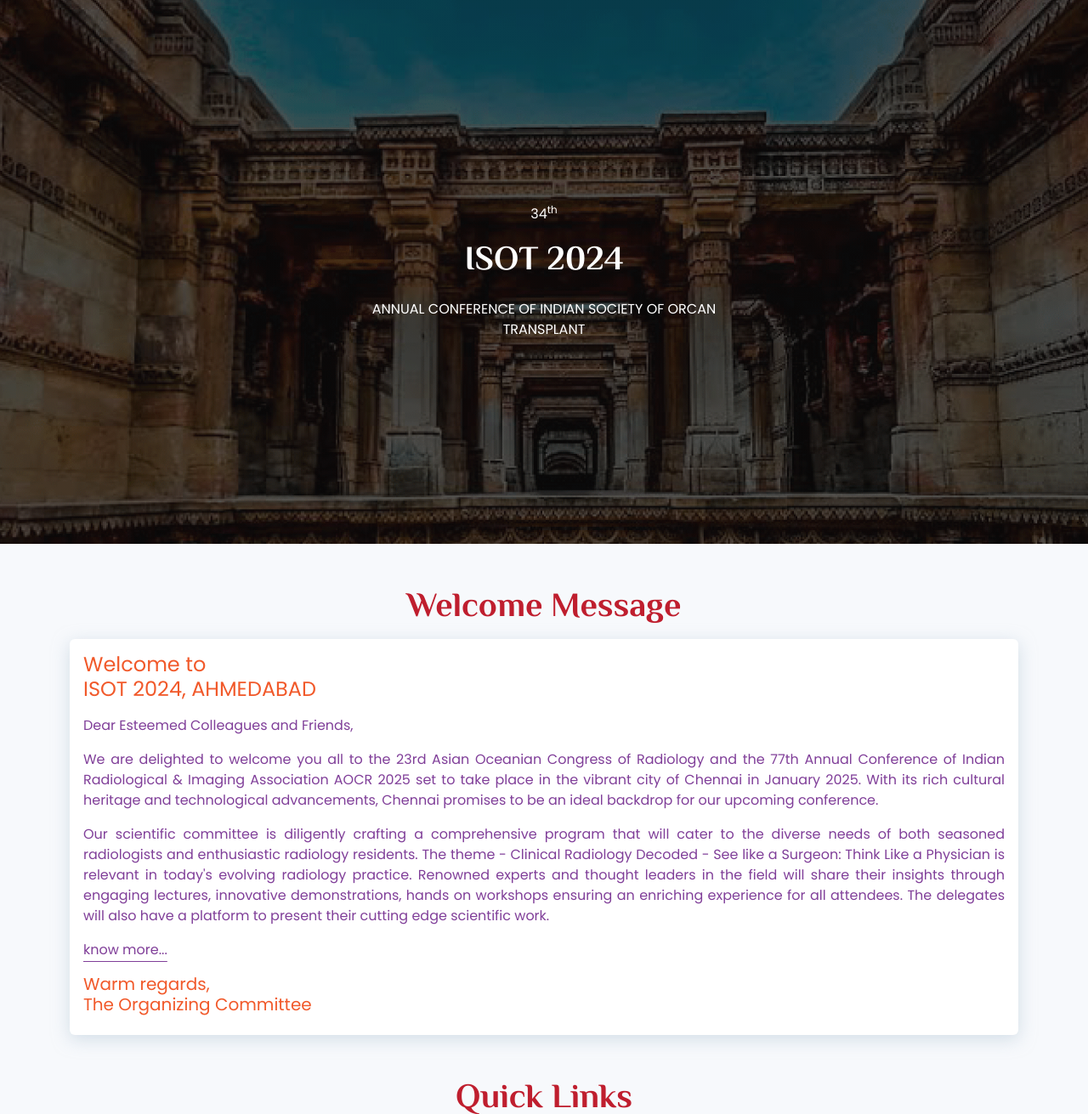
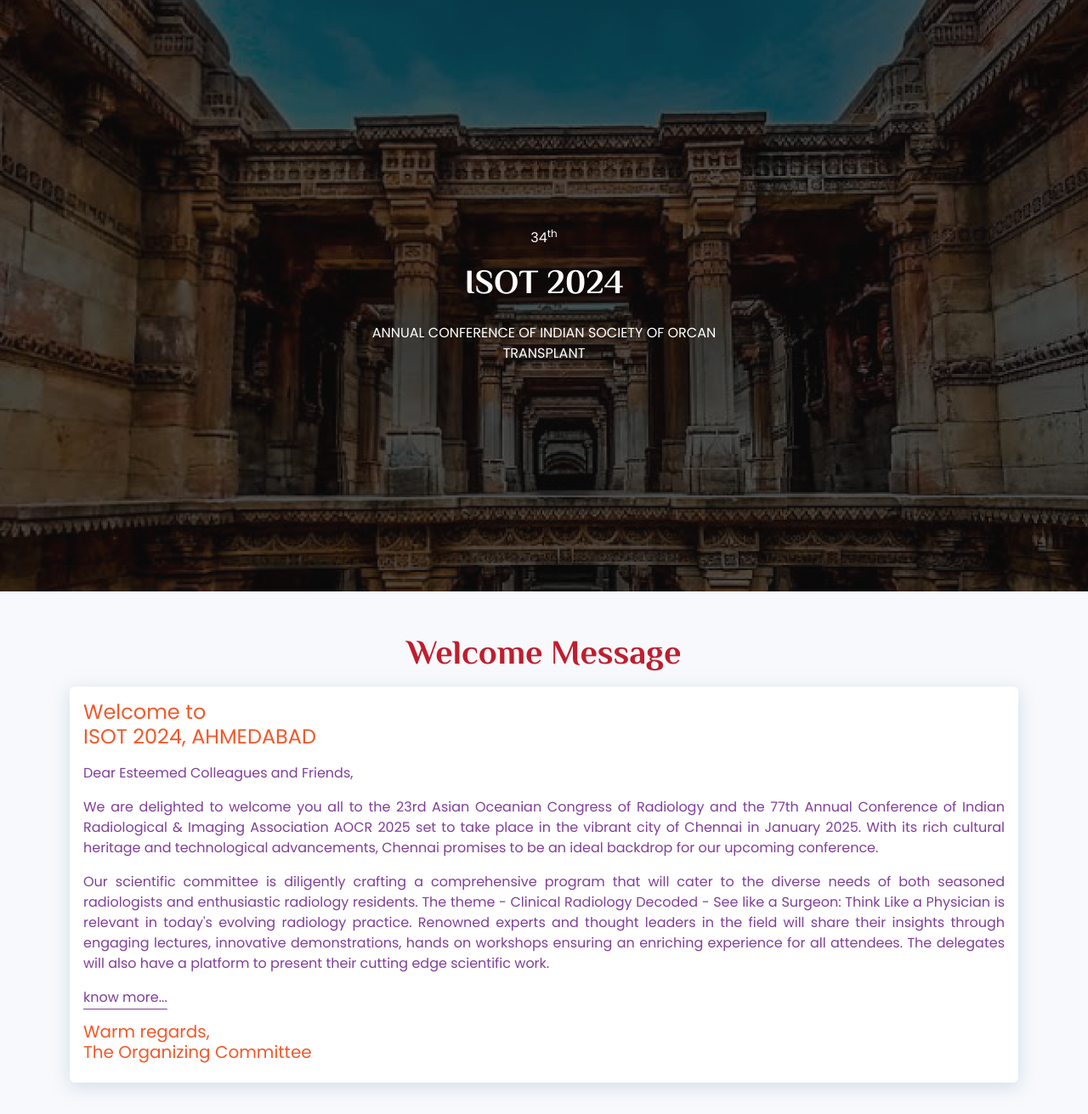
Before and after one commit to maharshi2583/isot, a PHP site: page / in a window 1280 px wide. Shown: the part 90-1401 px from the top of the page at 85% size. Run offline with PHP 8.4, Linux system fonts and the light colour scheme.

Commit message:
carousel height changed

```diff
--- a/scss/style.css
+++ b/scss/style.css
@@ -136,7 +136,7 @@ body {
 }
 
 .main {
-  height: 80vh;
+  height: 87vh;
 }
 
 .slide1 {
--- a/scss/style.scss
+++ b/scss/style.scss
@@ -127,7 +127,7 @@ body {
 
 // carousel
 .main {
-    height: 80vh;
+    height: 87vh;
 }
 
 .slide1 {
```
